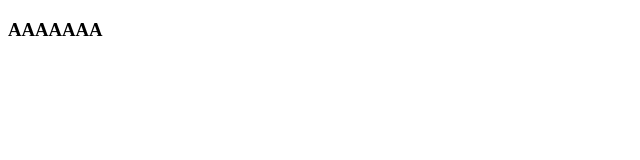
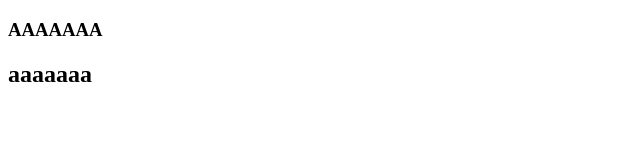
Before and after one commit to cindy52021/GitTest3, a plain HTML site: page index.html in a window 1280 px wide. Shown: the whole page, without its empty margins (0-640 px from the left). Drawn offline with Linux system fonts and the light colour scheme.

Commit message:
database name

```diff
--- a/index.html
+++ b/index.html
@@ -8,5 +8,6 @@
 </head>
 <body>
     <h3>AAAAAAA</h3>
+    <h2>aaaaaaa</h2>
 </body>
 </html>
```
Also changed, not shown: 1 other file.
